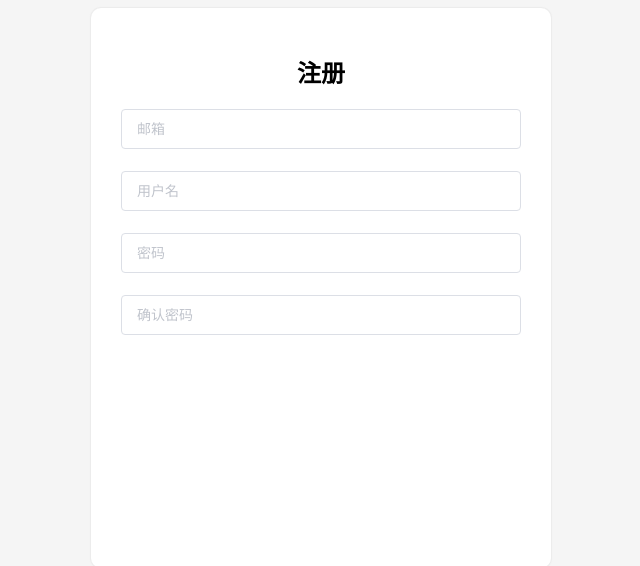
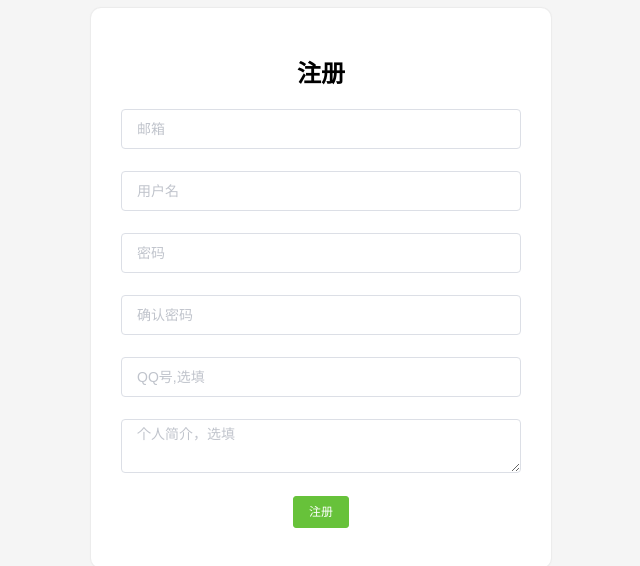
Before and after one commit to FrankTianTT/blog_web, a Vue app in the folder front_end/: page /#/register in a window 1280 px wide. Shown: the part 112-678 px from the top of the page, without its empty margins (319-959 px from the left). Built offline with nearby package versions, Linux system fonts and the light colour scheme.

Commit message:
feat: register

```diff
--- a/front_end/src/router/index.js
+++ b/front_end/src/router/index.js
@@ -22,7 +22,7 @@ Vue.use(VueRouter)
   },
   {
     path:'/register',
-    name:'register',
+    name:'Register',
     component:()=>import('@/views/Register'),
     meta:{
       title:"注册新用户"
@@ -30,7 +30,7 @@ Vue.use(VueRouter)
   },
   {
     path:'/admin',
-    name:'admin',
+    name:'Admin',
     component:()=>import('@/views/Admin'),
     meta:{
       title:"后台管理"
@@ -38,7 +38,7 @@ Vue.use(VueRouter)
   },
   {
     path:'/blogHome',
-    name:'blogHome',
+    name:'BlogHome',
     component:()=>import("@/views/BlogHome"),
     meta:{
       title:"个人主页"
--- a/front_end/src/views/Login.vue
+++ b/front_end/src/views/Login.vue
@@ -67,7 +67,7 @@ export default {
       });
     },
     jumpToRegister() {
-      this.$router.push({ name: "register" });
+      this.$router.push({ name: "Register" });
     }
   }
 };
--- a/front_end/src/views/Register.vue
+++ b/front_end/src/views/Register.vue
@@ -10,11 +10,20 @@
           <el-form-item prop="userName">
             <el-input placeholder="用户名" v-model="userForm.userName"></el-input>
           </el-form-item>
-          <el-form-item  prop="password">
+          <el-form-item prop="password">
             <el-input placeholder="密码" type="password" v-model="userForm.password"></el-input>
           </el-form-item>
           <el-form-item prop="checkPassword">
             <el-input placeholder="确认密码" type="password" v-model="userForm.checkPassword"></el-input>
+          </el-form-item>
+          <el-form-item prop="qqNumber">
+            <el-input placeholder="QQ号,选填" v-model.number="userForm.qqNumber"></el-input>
+          </el-form-item>
+          <el-form-item prop="profile">
+            <el-input placeholder="个人简介，选填" type="textarea" v-model="userForm.profile"></el-input>
+          </el-form-item>
+          <el-form-item size="small" class="register-button" :loading="loading">
+            <el-button type="success" @click.native.prevent="handleRegister()">注册</el-button>
           </el-form-item>
         </el-form>
       </div>
@@ -23,15 +32,26 @@
 </template>
 
 <script>
+import { mapGetters, mapActions, mapMutations } from "vuex";
+import { message } from "element-ui";
+
 export default {
   name: "Register",
   data() {
+    var checkQQ = (rule, value, callback) => {
+      if (!value && !Number.isInteger(value)) {
+        callback(new Error("请输入数字值"));
+      }
+    };
     var validatePass = (rule, value, callback) => {
       if (value === "") {
         callback(new Error("请输入密码"));
       } else {
-        if (this.ruleForm.checkPass !== "") {
-          this.$refs.ruleForm.validateField("checkPassword");
+        if(value.length<=6){
+          callback(new Error("输入密码长度必须大于6"))
+        }
+        if (this.userForm.checkPassword !== "") {
+          this.$refs.userForm.validateField("checkPassword");
         }
         callback();
       }
@@ -46,12 +66,14 @@ export default {
       }
     };
     return {
+      loading: false,
       userForm: {
         email: "",
         password: "",
         checkPassword: "",
         userName: "",
-        userType: 0
+        qqNubmer: "",
+        profile: ""
       },
       rules: {
         email: [
@@ -65,14 +87,37 @@ export default {
         userName: [
           { required: true, message: "请输入用户名", trigger: "blur" }
         ],
-        password: [
-          { validator: validatePass, trigger: "blur" }
-        ],
-        checkPassword: [
-          { validator: validatePass2, trigger: "blur" }
-        ]
+        password: [{ validator: validatePass, trigger: "blur" }],
+        checkPassword: [{ validator: validatePass2, trigger: "blur" }],
+        qqNubmer: [{ validator: checkQQ, trigger: "blur" }]
       }
     };
+  },
+  methods: {
+    ...mapActions(["register"]),
+    handleRegister() {
+      this.loading = true;
+      this.$refs.userForm.validate(async validate => {
+        if (!validate) return false;
+        const data = {
+          email: this.userForm.email,
+          password: this.userForm.password,
+          userName: this.userForm.userName,
+          qqNubmer: String(this.userForm.qqNubmer),
+          userType: 0,
+          profile: this.userForm.profile
+        };
+        console.log(data);
+        await this.register(data)
+          .then(() => {
+            this.$router.push({ name: "Login" });
+          })
+          .catch(() => {
+            console.log("注册失败");
+          });
+        this.loading = false;
+      });
+    }
   }
 };
 </script>
@@ -83,10 +128,10 @@ export default {
   width: 400px;
   height: 500px;
   background-color: white;
-  top:50%;
+  top: 50%;
   left: 50%;
   transform: translate(-50%, -50%);
-  padding:30px;
+  padding: 30px;
 }
 .register-box-radius {
   border-radius: 10px;
@@ -98,4 +143,7 @@ export default {
   margin-bottom: 20px;
   vertical-align: middle;
 }
+.register-button {
+  width: 100%;
+}
 </style>
```
